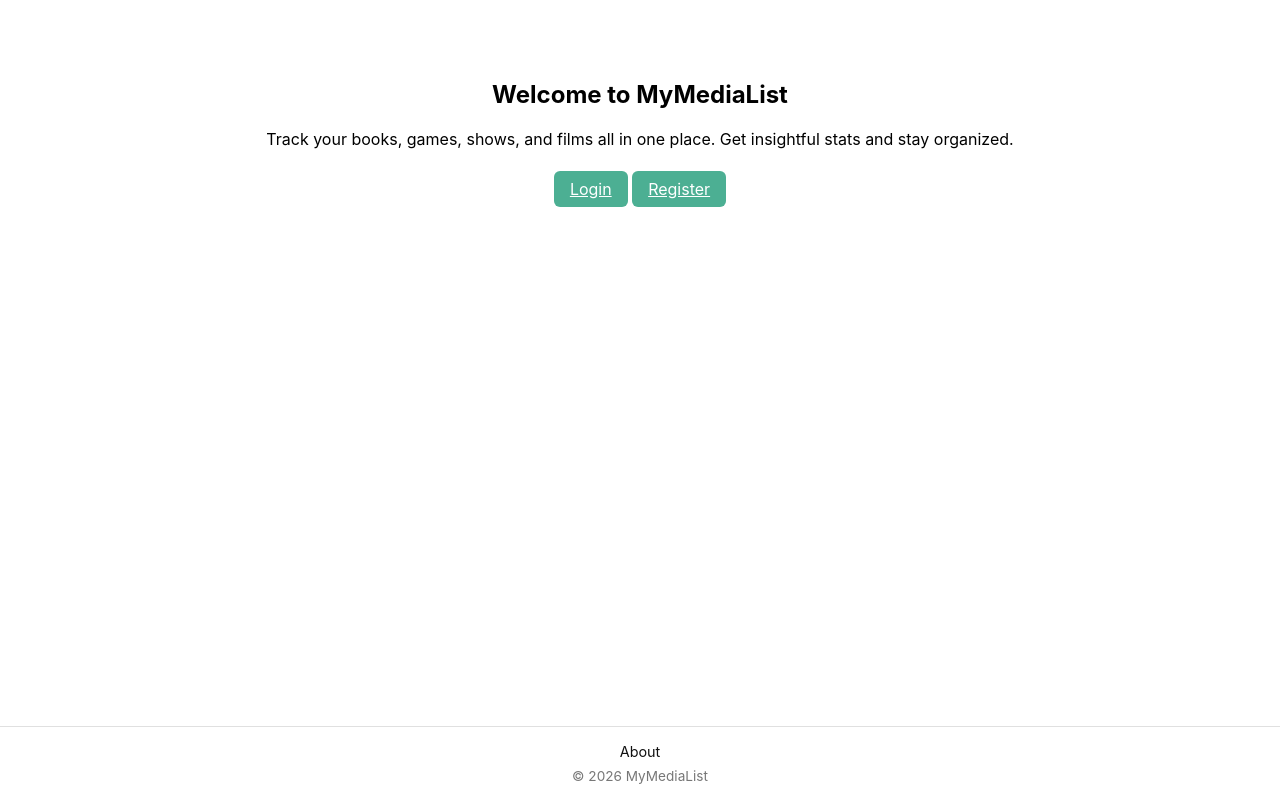
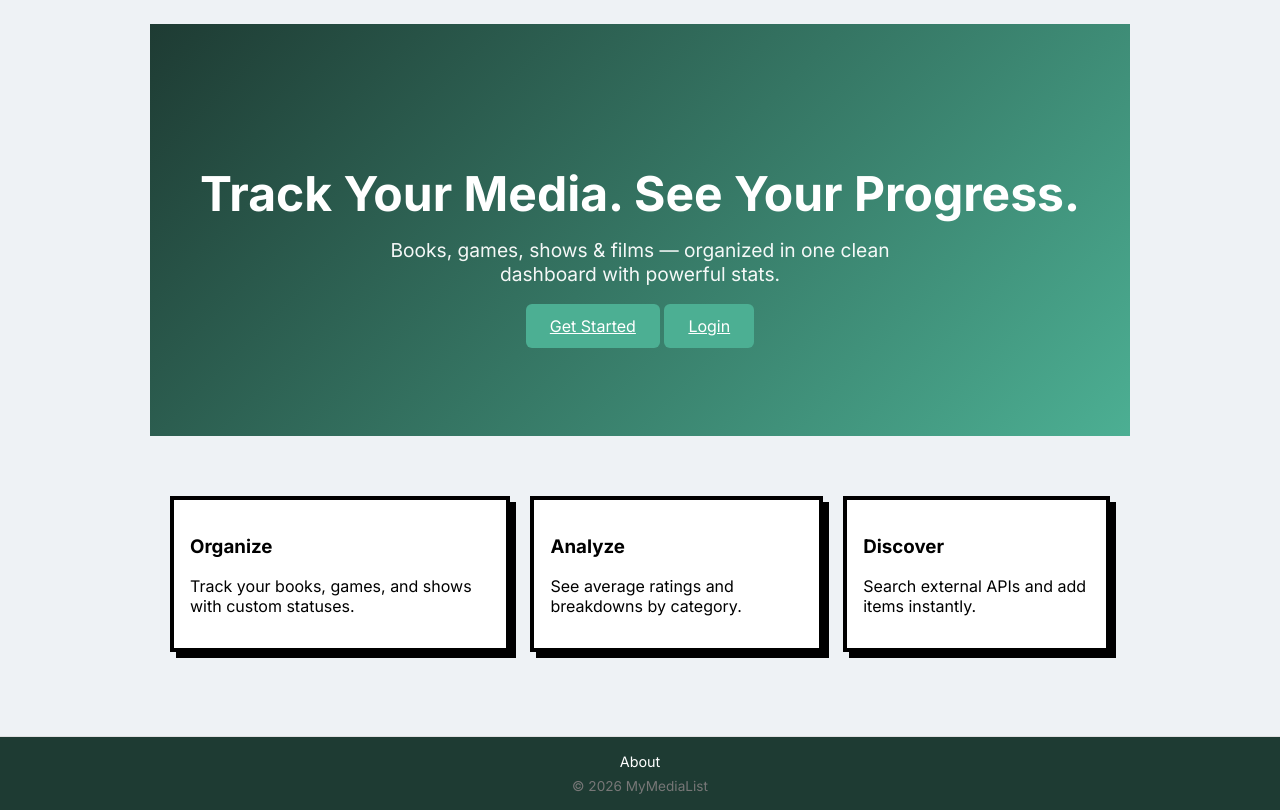
Before and after one commit to KKENN-rook/MyMediaList, a Flask app: page / in a window 1280 px wide. Before the commit the page ends 784 px from the top, so only its background shows below. Run offline with Flask 3, Linux system fonts and the light colour scheme.

Commit message:
Improve CSS styling for homepage and overall site

```diff
--- a/mymedialist/static/style.css
+++ b/mymedialist/static/style.css
@@ -14,6 +14,7 @@
 }
 
 body {
+    background-color: #eef2f5;
     margin: 0;
     font-family: Inter, system-ui, -apple-system, Segoe UI, Roboto, Arial, sans-serif;
     min-height: 100vh;
@@ -24,6 +25,45 @@ body {
 main {
     /* pushes footer down when content is short */
     flex: 1;
+}
+
+/* ======= HOME PAGE =========== */
+.hero {
+    padding: 100px 20px;
+    text-align: center;
+    background: linear-gradient(135deg, #1e3b33, #4caf93);
+    color: white;
+}
+
+.hero h1 {
+    font-size: 3rem;
+    margin-bottom: 15px;
+}
+
+.hero p {
+    font-size: 1.2rem;
+    max-width: 600px;
+    margin: 0 auto 30px auto;
+    opacity: 0.95;
+}
+
+.hero .btn {
+    font-size: 1rem;
+    padding: 12px 24px;
+}
+
+.features {
+    display: flex;
+    gap: 20px;
+    justify-content: center;
+    padding: 60px 20px;
+}
+
+.feature-card {
+    background: white;
+    border: 4px solid #000;
+    padding: 16px;
+    box-shadow: 6px 6px 0px #000;
 }
 
 /* ======= AUTH FORM =========== */
@@ -75,7 +115,7 @@ button:active,
 .flashes {
     list-style: none;
     padding: 0;
-    margin: 1em auto;
+    margin: 0.5em auto;
     max-width: 400px;
 }
 
@@ -550,11 +590,11 @@ button:active,
 /* =====  FOOTER ===== */
 
 .footer {
-    /* background: #1e3b33; */
+    background: #1e3b33;
     border-top: 1px solid #e0e0e0;
     padding: 16px 0;
     font-size: 0.9rem;
-    color: #111;
+    color: white;
 }
 
 .footer-inner {
--- a/mymedialist/templates/base.html
+++ b/mymedialist/templates/base.html
@@ -6,6 +6,8 @@
     <meta name="viewport" content="width=device-width, initial-scale=1.0">
     <title>{%block title%}MyMediaList{% endblock %}</title>
     <link rel="stylesheet" href="{{ url_for('static', filename='style.css') }}">
+    <link href="https://fonts.googleapis.com/css2?family=Inter:wght@400;600;700&display=swap"
+        rel="stylesheet">
 </head>
 
 <body>
--- a/mymedialist/templates/home.html
+++ b/mymedialist/templates/home.html
@@ -3,7 +3,7 @@
 {% block title %}Welcome | MyMediaList{% endblock %}
 
 {% block content %}
-<section class="welcome-section">
+<!-- <section class="welcome-section">
     <h1>Welcome to MyMediaList</h1>
     <p>Track your books, games, shows, and films all in one place. Get insightful stats and stay
         organized.</p>
@@ -12,5 +12,29 @@
         <a href="{{ url_for('auth.login') }}" class="btn">Login</a>
         <a href="{{ url_for('auth.register') }}" class="btn">Register</a>
     </div>
+</section> -->
+
+<section class="hero">
+    <h1>Track Your Media. See Your Progress.</h1>
+    <p>Books, games, shows & films — organized in one clean dashboard with powerful stats.</p>
+    <div>
+        <a href="{{ url_for('auth.register') }}" class="btn">Get Started</a>
+        <a href="{{ url_for('auth.login') }}" class="btn">Login</a>
+    </div>
+</section>
+
+<section class="features">
+    <div class="feature-card">
+        <h3>Organize</h3>
+        <p>Track your books, games, and shows with custom statuses.</p>
+    </div>
+    <div class="feature-card">
+        <h3>Analyze</h3>
+        <p>See average ratings and breakdowns by category.</p>
+    </div>
+    <div class="feature-card">
+        <h3>Discover</h3>
+        <p>Search external APIs and add items instantly.</p>
+    </div>
 </section>
 {% endblock %}
--- a/mymedialist/templates/register.html
+++ b/mymedialist/templates/register.html
@@ -4,7 +4,7 @@
 
 {% block content %}
 <h1>Register</h1>
-<form method="POST" action="{{ url_for('auth.register') }}">
+<form class="auth-form" method="POST" action="{{ url_for('auth.register') }}">
     <label for="username">Username:</label>
     <input type="text" name="username" id="username" required minlength="3" maxlength="16">
     <small class="hint">Username must be 3-16 characters long.</small>
```
